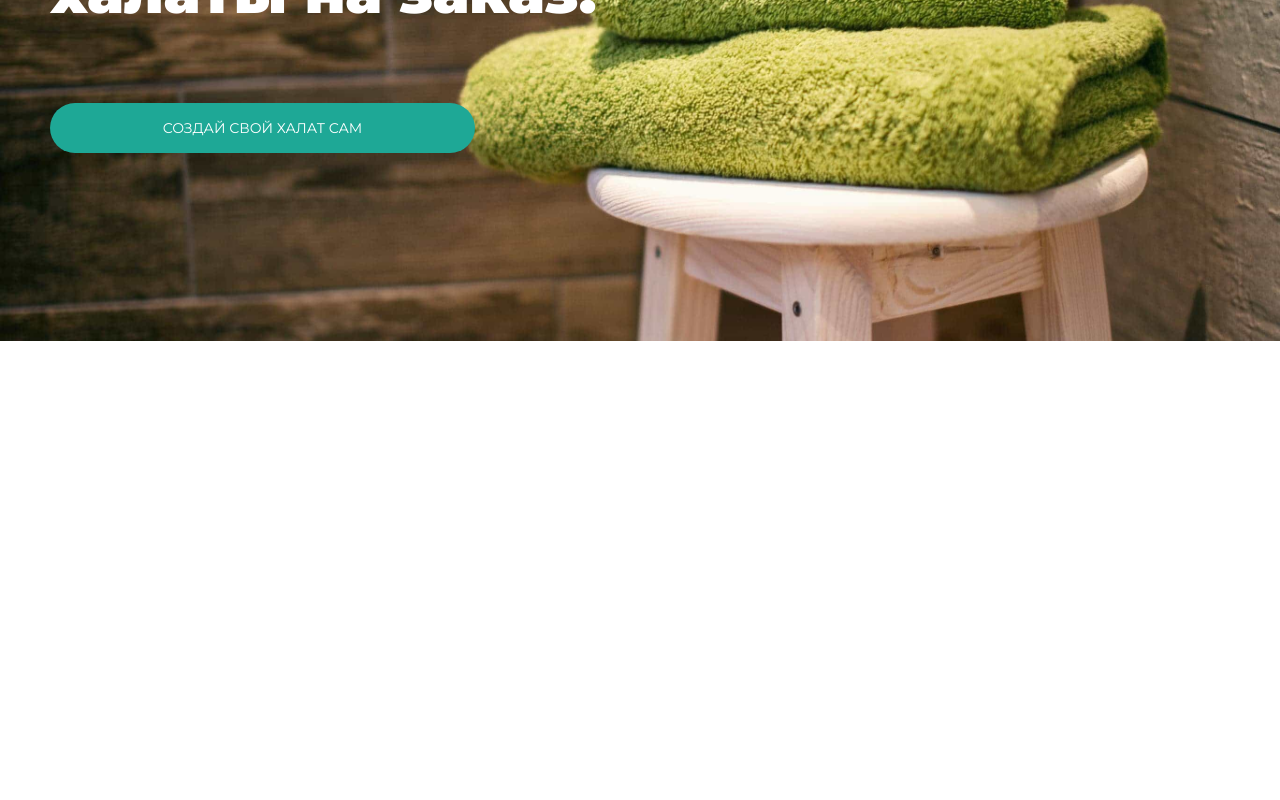
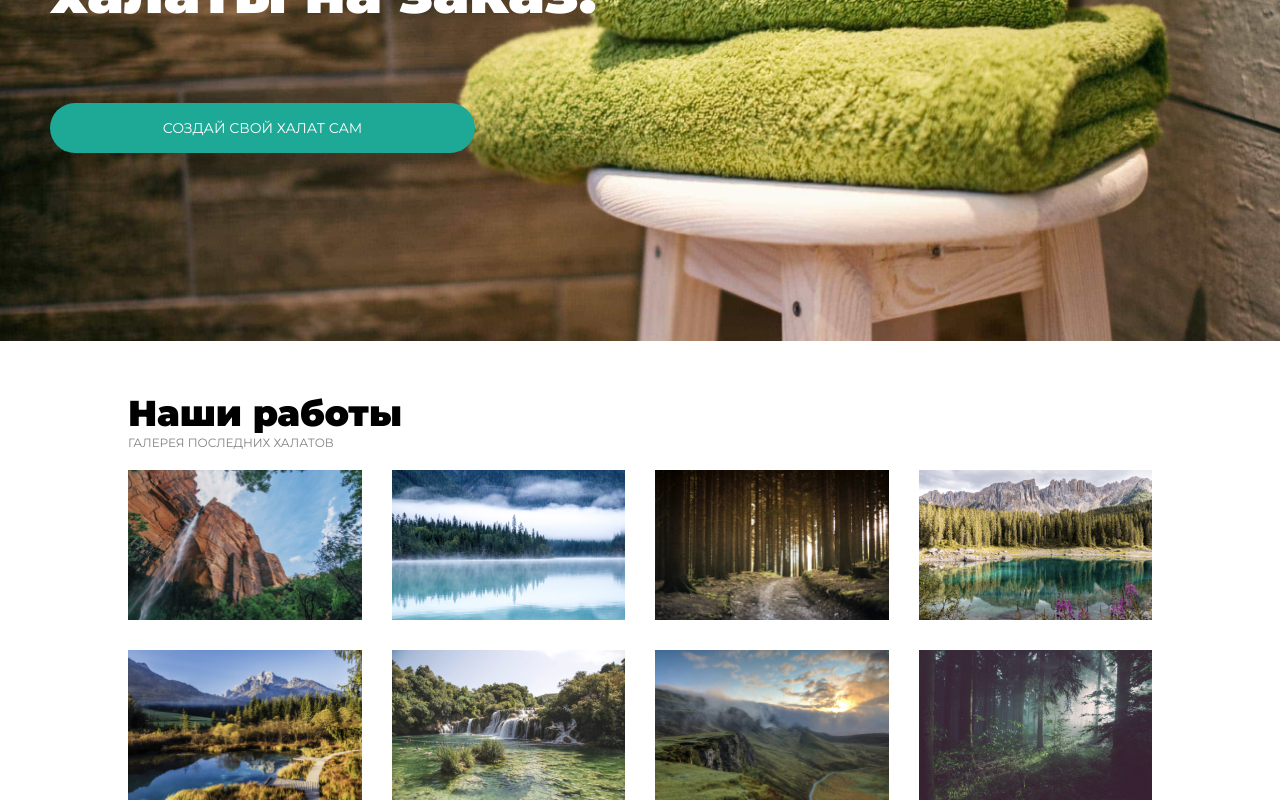
Before and after one commit to DreamSites/halat-shop, a Vue app: page / in a window 1280 px wide. Shown: the part 359-1159 px from the top of the page. Before the commit the page ends 800 px from the top, so only its background shows below. Built offline with nearby package versions, Linux system fonts and the light colour scheme.

Commit message:
Раздел "Наши работы" перенесен на VueJS

```diff
--- a/src/App.vue
+++ b/src/App.vue
@@ -1,16 +1,19 @@
 <template>
   <div id="app">
     <PageTop />
+    <OurWork />
   </div>
 </template>
 
 <script>
 import PageTop from './components/PageTop.vue'
+import OurWork from './components/OurWork.vue'
 
 export default {
   name: 'app',
   components: {
-    PageTop
+    PageTop,
+    OurWork
   }
 }
 </script>
--- /dev/null
+++ b/src/components/OurWork.vue
@@ -0,0 +1,73 @@
+<template>
+<section class="ourWork">
+  <h2>Наши работы</h2>
+  <div class="caption">Галерея последних халатов</div>
+  <div class="workBlocks">
+    <div class="workBlock" id="workBlock-1"></div>
+    <div class="workBlock" id="workBlock-2"></div>
+    <div class="workBlock" id="workBlock-3"></div>
+    <div class="workBlock" id="workBlock-4"></div>
+    <div class="workBlock" id="workBlock-5"></div>
+    <div class="workBlock" id="workBlock-6"></div>
+    <div class="workBlock" id="workBlock-7"></div>
+    <div class="workBlock" id="workBlock-8"></div>
+  </div>
+</section>
+</template>
+
+<script>
+export default {
+  name: 'OurWork'
+}
+</script>
+
+<!-- Add "scoped" attribute to limit CSS to this component only -->
+<style lang="scss">
+.ourWork {
+    max-width: 1024px;
+    margin: 0 auto;
+}
+
+.workBlocks {
+    display: grid;
+    grid-template-columns: repeat(4, 1fr);
+    grid-gap: 30px;
+    margin-top: 20px;
+}
+
+.workBlock {
+    height: 150px;
+}
+
+#workBlock-1 {
+    background: url("../assets/workBlockBG-1.jpg") no-repeat center center / cover;
+}
+
+#workBlock-2 {
+    background: url("../assets/workBlockBG-2.jpg") no-repeat center center / cover;
+}
+
+#workBlock-3 {
+    background: url("../assets/workBlockBG-3.jpg") no-repeat center center / cover;
+}
+
+#workBlock-4 {
+    background: url("../assets/workBlockBG-4.jpg") no-repeat center center / cover;
+}
+
+#workBlock-5 {
+    background: url("../assets/workBlockBG-5.jpg") no-repeat center center / cover;
+}
+
+#workBlock-6 {
+    background: url("../assets/workBlockBG-6.jpg") no-repeat center center / cover;
+}
+
+#workBlock-7 {
+    background: url("../assets/workBlockBG-7.jpg") no-repeat center center / cover;
+}
+
+#workBlock-8 {
+    background: url("../assets/workBlockBG-8.jpg") no-repeat center center / cover;
+}
+</style>
```
